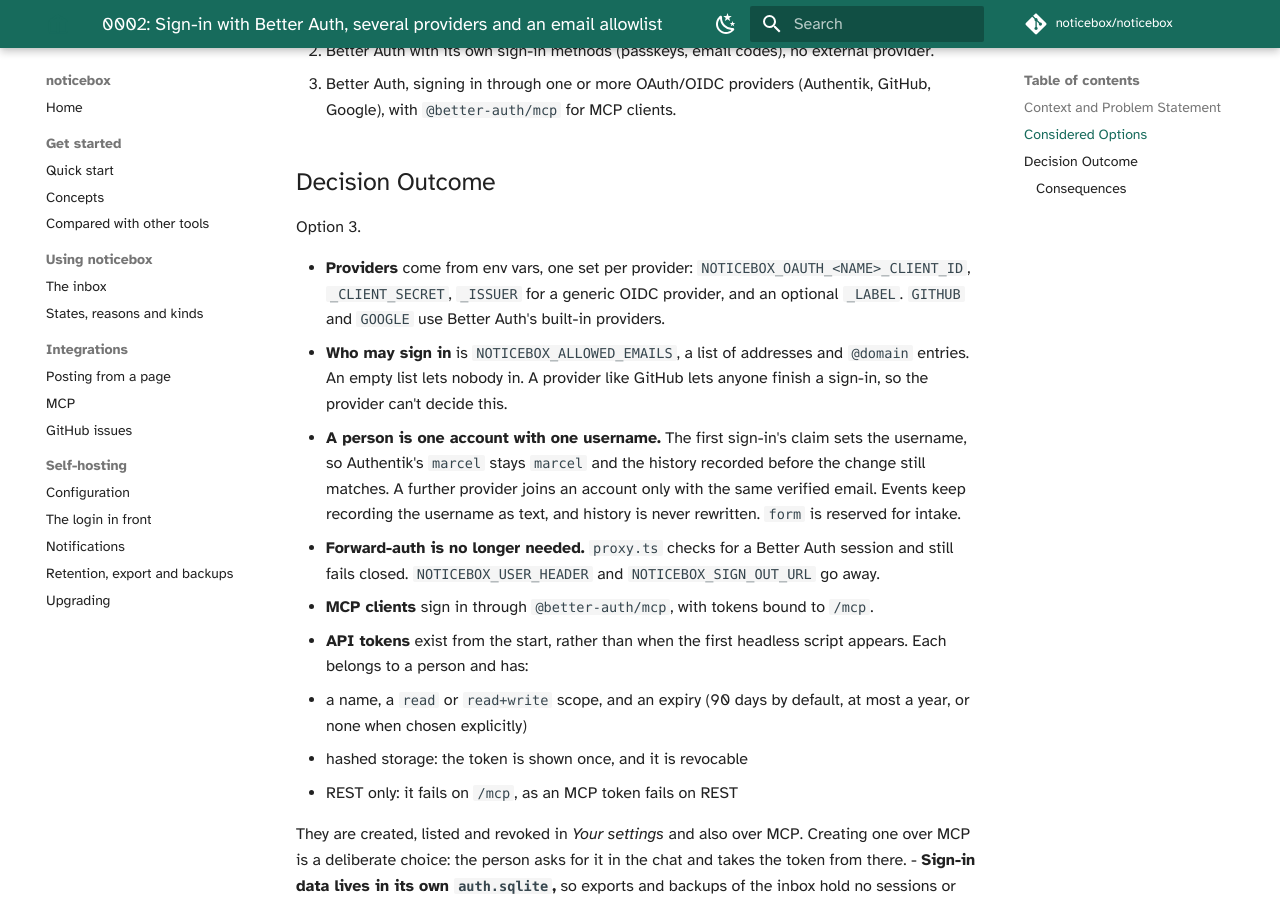
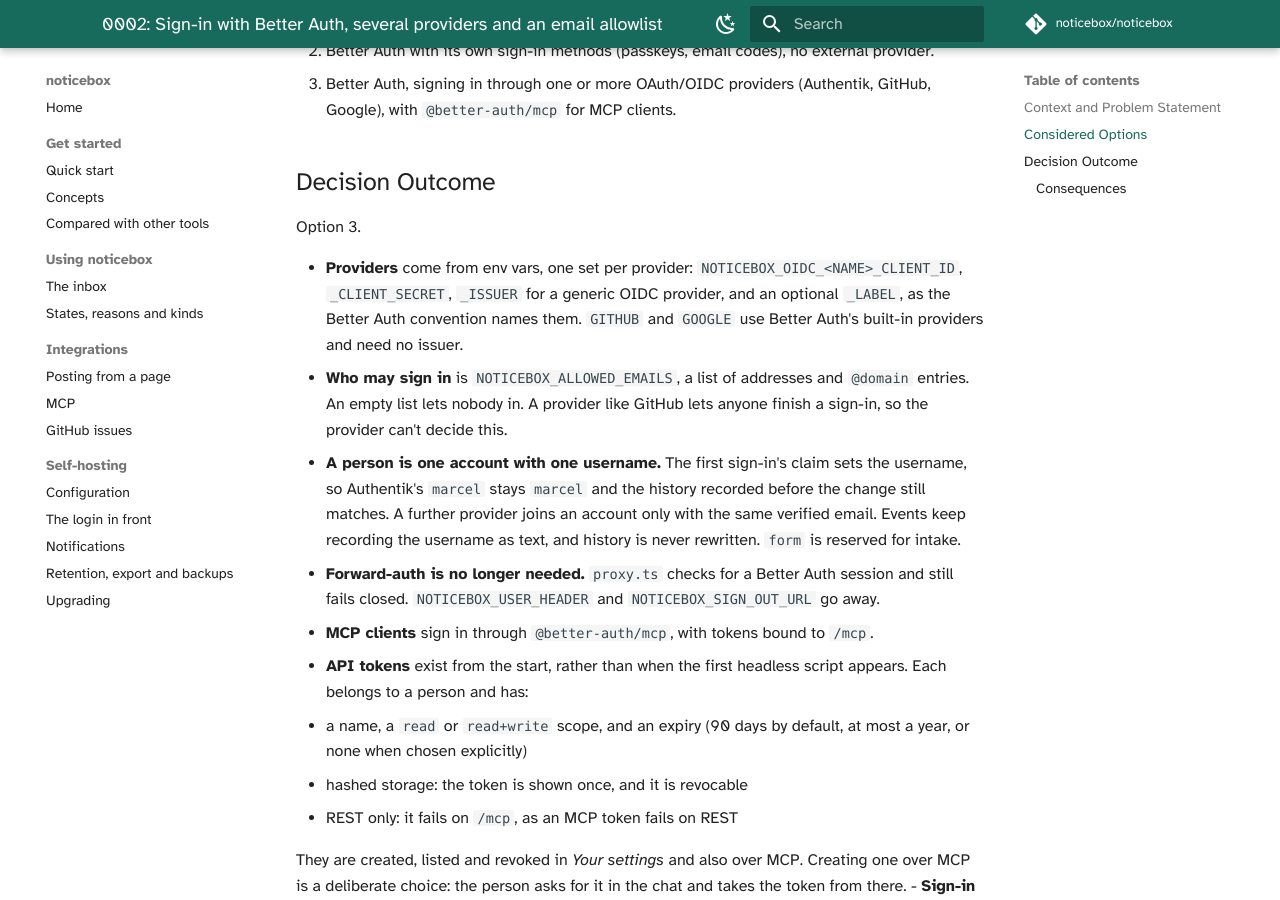
Before and after one commit to noticebox/noticebox, an MkDocs documentation site: the page built from docs/adr/0002-sign-in-with-better-auth.md, in a window 1280 px wide and 900 px high, scrolled down 662 px. Built offline with MkDocs 1.6.1 and Material for MkDocs 9.7.7, drawn with Linux system fonts in a browser that asks for light colours; some web fonts are replaced; comment, search, counter and statistics services are not loaded.

Commit message:
NOTICEBOX #35: ADR 0002 uses the conventions' OIDC env names
Co-Authored-By: Claude Opus 5.5 <noreply@anthropic.com>
Claude-Session: https://claude.ai/code/session_01MmwmvvTnvH8VfDrotBF45K

```diff
--- a/docs/adr/0002-sign-in-with-better-auth.md
+++ b/docs/adr/0002-sign-in-with-better-auth.md
@@ -17,7 +17,7 @@ Up to 0.10.0, the reverse proxy (Authentik forward-auth) signs people in and tel
 
 Option 3.
 
-- **Providers** come from env vars, one set per provider: `NOTICEBOX_OAUTH_<NAME>_CLIENT_ID`, `_CLIENT_SECRET`, `_ISSUER` for a generic OIDC provider, and an optional `_LABEL`. `GITHUB` and `GOOGLE` use Better Auth's built-in providers.
+- **Providers** come from env vars, one set per provider: `NOTICEBOX_OIDC_<NAME>_CLIENT_ID`, `_CLIENT_SECRET`, `_ISSUER` for a generic OIDC provider, and an optional `_LABEL`, as the Better Auth convention names them. `GITHUB` and `GOOGLE` use Better Auth's built-in providers and need no issuer.
 - **Who may sign in** is `NOTICEBOX_ALLOWED_EMAILS`, a list of addresses and `@domain` entries. An empty list lets nobody in. A provider like GitHub lets anyone finish a sign-in, so the provider can't decide this.
 - **A person is one account with one username.** The first sign-in's claim sets the username, so Authentik's `marcel` stays `marcel` and the history recorded before the change still matches. A further provider joins an account only with the same verified email. Events keep recording the username as text, and history is never rewritten. `form` is reserved for intake.
 - **Forward-auth is no longer needed.** `proxy.ts` checks for a Better Auth session and still fails closed. `NOTICEBOX_USER_HEADER` and `NOTICEBOX_SIGN_OUT_URL` go away.
```
